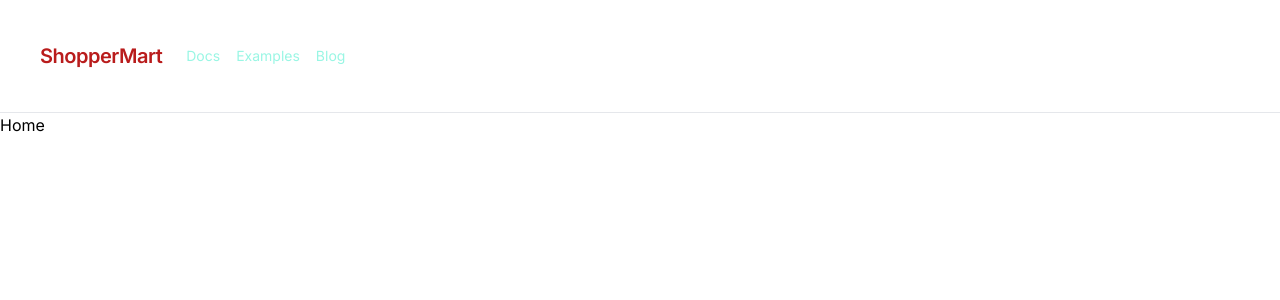
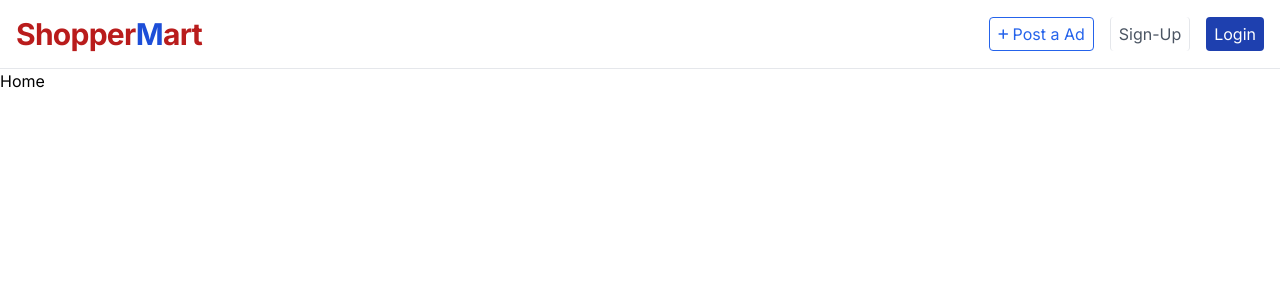
Before and after one commit to Fahad-S94/first-nextjs-shoppermart, a Next.js app: page / in a window 1280 px wide. Shown: the top 300 px of the page. Built offline with nearby package versions, Linux system fonts and the light colour scheme.

Commit message:
Update Header

```diff
--- a/src/components/Header.tsx
+++ b/src/components/Header.tsx
@@ -1,66 +1,23 @@
 import Link from 'next/link';
+import { FontAwesomeIcon } from '@fortawesome/react-fontawesome';
+import { faPlus } from '@fortawesome/free-solid-svg-icons';
 
 export default function Header() {
   return (
-    <header className="border-b p-4">
-      {/* <Link href="/" classNameName="text-red-700">
-        ShopperMart
-      </Link> */}
-      <nav className="flex items-center justify-between flex-wrap p-6">
-        <div className="flex items-center flex-shrink-0 text-red-700 mr-6">
-          {/* <svg
-            className="fill-current h-8 w-8 mr-2"
-            width="54"
-            height="54"
-            viewBox="0 0 54 54"
-            xmlns="http://www.w3.org/2000/svg"
-          >
-            <path d="M13.5 22.1c1.8-7.2 6.3-10.8 13.5-10.8 10.8 0 12.15 8.1 17.55 9.45 3.6.9 6.75-.45 9.45-4.05-1.8 7.2-6.3 10.8-13.5 10.8-10.8 0-12.15-8.1-17.55-9.45-3.6-.9-6.75.45-9.45 4.05zM0 38.3c1.8-7.2 6.3-10.8 13.5-10.8 10.8 0 12.15 8.1 17.55 9.45 3.6.9 6.75-.45 9.45-4.05-1.8 7.2-6.3 10.8-13.5 10.8-10.8 0-12.15-8.1-17.55-9.45-3.6-.9-6.75.45-9.45 4.05z" />
-          </svg> */}
-          <span className="font-semibold text-xl tracking-tight">ShopperMart</span>
-        </div>
-        <div className="block lg:hidden">
-          <button className="flex items-center px-3 py-2 border rounded text-teal-200 border-teal-400 hover:text-white hover:border-white">
-            <svg
-              className="fill-current h-3 w-3"
-              viewBox="0 0 20 20"
-              xmlns="http://www.w3.org/2000/svg"
-            >
-              <title>Menu</title>
-              <path d="M0 3h20v2H0V3zm0 6h20v2H0V9zm0 6h20v2H0v-2z" />
-            </svg>
-          </button>
-        </div>
-        <div className="w-full block flex-grow lg:flex lg:items-center lg:w-auto">
-          <div className="text-sm lg:flex-grow">
-            <a
-              href="#responsive-header"
-              className="block mt-4 lg:inline-block lg:mt-0 text-teal-200 hover:text-white mr-4"
-            >
-              Docs
-            </a>
-            <a
-              href="#responsive-header"
-              className="block mt-4 lg:inline-block lg:mt-0 text-teal-200 hover:text-white mr-4"
-            >
-              Examples
-            </a>
-            <a
-              href="#responsive-header"
-              className="block mt-4 lg:inline-block lg:mt-0 text-teal-200 hover:text-white"
-            >
-              Blog
-            </a>
-          </div>
-          <div>
-            <a
-              href="#"
-              className="inline-block text-sm px-4 py-2 leading-none border rounded text-white border-white hover:border-transparent hover:text-teal-500 hover:bg-white mt-4 lg:mt-0"
-            >
-              Sign Up
-            </a>
-          </div>
-        </div>
+    <header className="border-b p-4 flex items-center justify-between flex-wrap">
+      <Link
+        href="/"
+        className="font-bold text-red-700 text-3xl tracking-tight"
+      >
+        Shopper<span className='text-blue-700'>M</span>art
+      </Link>
+      <nav className="flex gap-4 *:rounded *:px-2 *:py-1 ">
+        <button className="border border-blue-600 text-blue-600 inline-flex gap-1 items-center">
+          <FontAwesomeIcon icon={faPlus} className="h-3" />
+          <span>Post a Ad</span>
+        </button>
+        <button className="border-r border-l text-gray-600">Sign-Up</button>
+        <button className="bg-blue-800 text-white border-0 px-6">Login</button>
       </nav>
     </header>
   );
```
Also changed, not shown: package.json (+10 -5 lines), 1 other file (tests, documents, lock files or other folders).
